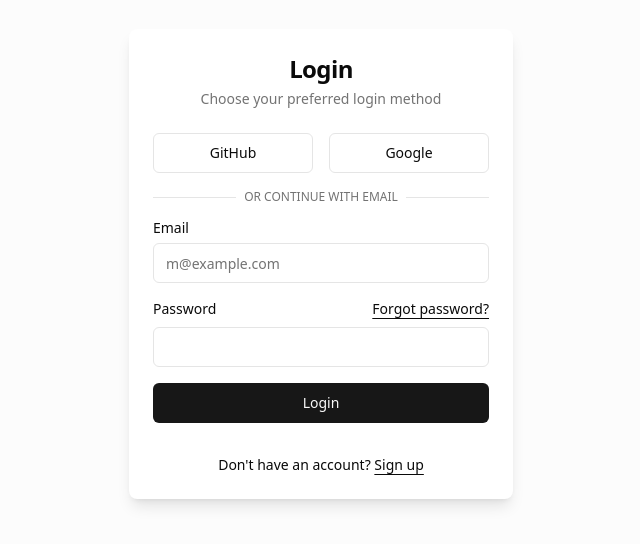
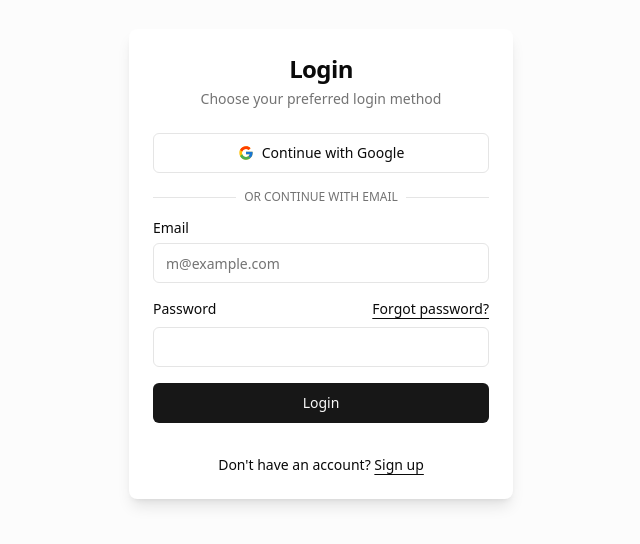
Before and after one commit to 19030vp-glitch/superbase-learning, a Next.js app: page /login in a window 1280 px wide. Shown: the part 136-680 px from the top of the page, without its empty margins (319-959 px from the left). Built offline with nearby package versions, Linux system fonts and the light colour scheme.

Commit message:
feat: Implement user authentication with a login page supporting email/password and Google sign-in, powered by new server actions.

```diff
--- a/app/auth/actions.ts
+++ b/app/auth/actions.ts
@@ -138,23 +138,3 @@
         redirect(data.url);
     }
 }
-
-export async function signInWithGitHub() {
-    const supabase = await createClient();
-    const origin = process.env.NEXT_PUBLIC_SITE_URL || "http://localhost:3000";
-
-    const { data, error } = await supabase.auth.signInWithOAuth({
-        provider: "github",
-        options: {
-            redirectTo: `${origin}/auth/callback`,
-        },
-    });
-
-    if (error) {
-        return redirect("/login?error=" + encodeURIComponent(error.message));
-    }
-
-    if (data.url) {
-        redirect(data.url);
-    }
-}
--- a/app/login/page.tsx
+++ b/app/login/page.tsx
@@ -1,5 +1,5 @@
 import Link from "next/link";
-import { login, signInWithGoogle, signInWithGitHub } from "@/app/auth/actions";
+import { login, signInWithGoogle } from "@/app/auth/actions";
 import { Button } from "@/components/ui/button";
 import {
     Card,
@@ -27,15 +27,16 @@
                     </CardDescription>
                 </CardHeader>
                 <CardContent className="grid gap-4">
-                    <div className="grid grid-cols-2 gap-4">
-                        <form action={signInWithGitHub}>
-                            <Button variant="outline" className="w-full" type="submit">
-                                GitHub
-                            </Button>
-                        </form>
+                    <div className="grid gap-4">
                         <form action={signInWithGoogle}>
-                            <Button variant="outline" className="w-full" type="submit">
-                                Google
+                            <Button variant="outline" className="w-full flex items-center justify-center gap-2" type="submit">
+                                <svg xmlns="http://www.w3.org/2000/svg" viewBox="0 0 48 48" width="20" height="20">
+                                    <path fill="#FFC107" d="M43.611,20.083H42V20H24v8h11.303c-1.649,4.657-6.08,8-11.303,8c-6.627,0-12-5.373-12-12c0-6.627,5.373-12,12-12c3.059,0,5.842,1.154,7.961,3.039l5.657-5.657C34.046,6.053,29.268,4,24,4C12.955,4,4,12.955,4,24c0,11.045,8.955,20,20,20c11.045,0,20-8.955,20-20C44,22.659,43.862,21.35,43.611,20.083z" />
+                                    <path fill="#FF3D00" d="M6.306,14.691l6.571,4.819C14.655,15.108,18.961,12,24,12c3.059,0,5.842,1.154,7.961,3.039l5.657-5.657C34.046,6.053,29.268,4,24,4C16.318,4,9.656,8.337,6.306,14.691z" />
+                                    <path fill="#4CAF50" d="M24,44c5.166,0,9.86-1.977,13.409-5.192l-6.19-5.238C29.211,35.091,26.715,36,24,36c-5.202,0-9.619-3.317-11.283-7.946l-6.522,5.025C9.505,39.556,16.227,44,24,44z" />
+                                    <path fill="#1976D2" d="M43.611,20.083H42V20H24v8h11.303c-0.792,2.237-2.231,4.166-4.087,5.571c0.001-0.001,0.002-0.001,0.003-0.002l6.19,5.238C36.971,39.205,44,34,44,24C44,22.659,43.862,21.35,43.611,20.083z" />
+                                </svg>
+                                Continue with Google
                             </Button>
                         </form>
                     </div>
```
